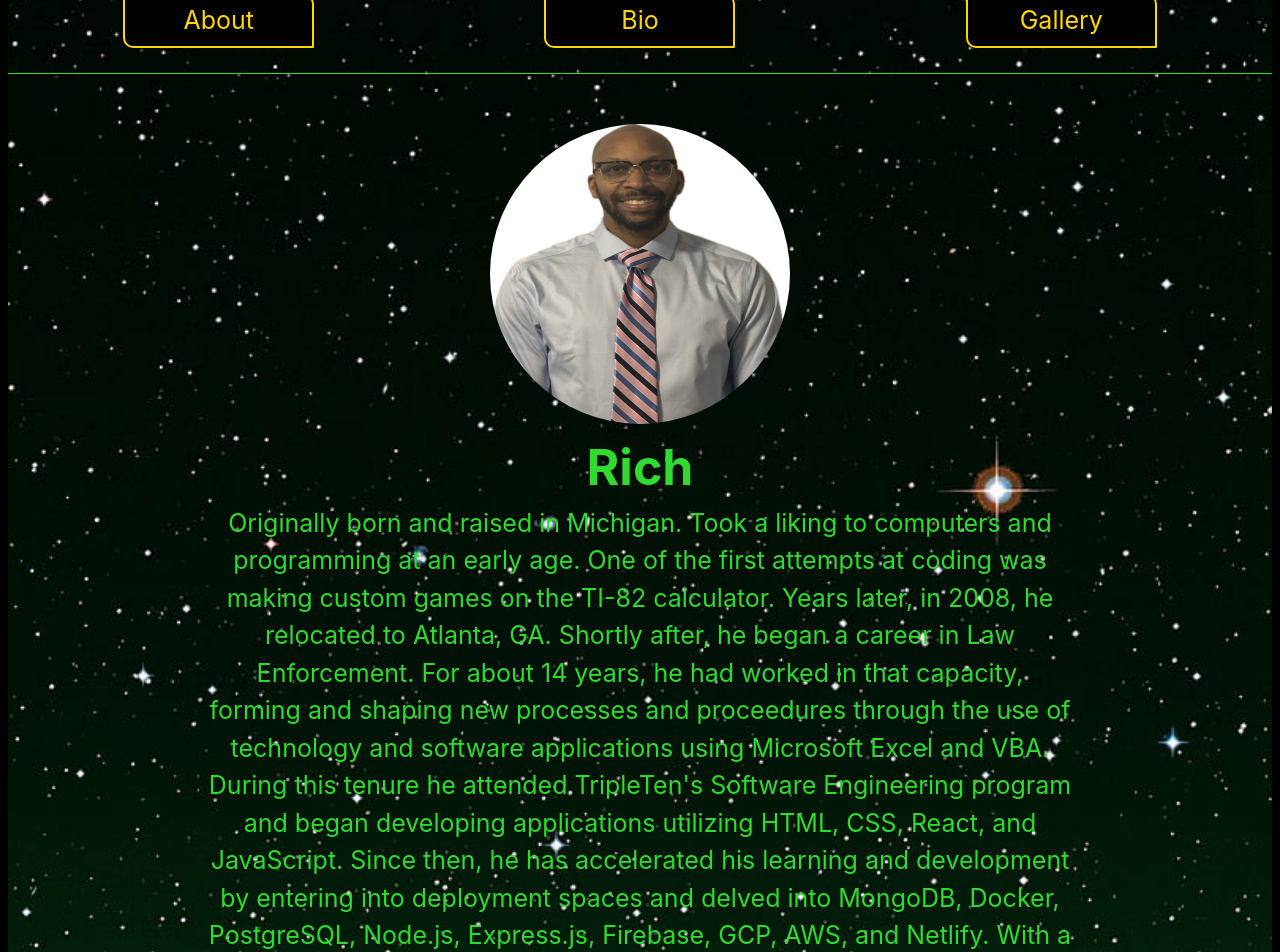
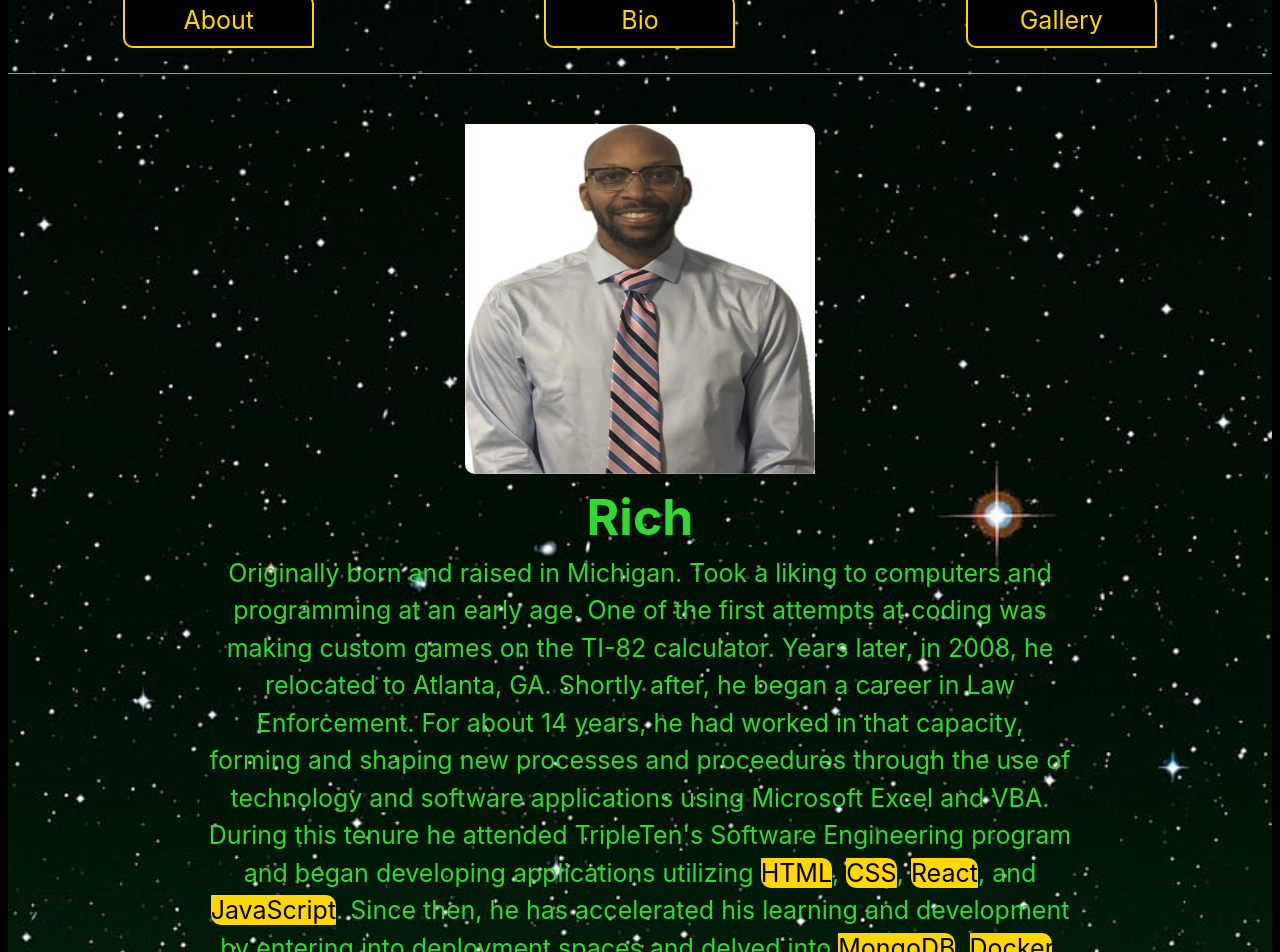
Before and after one commit to TonyRiches17/Get_Rich_Sites, a React (Vite) app: page /bio in a window 1280 px wide. Shown: the part 440-1392 px from the top of the page. Built offline with nearby package versions, Linux system fonts and the light colour scheme.

Commit message:
Add Technologies

```diff
--- a/src/components/Bio/Bio.css
+++ b/src/components/Bio/Bio.css
@@ -3,9 +3,9 @@
 }
 
 .bio__image {
-  height: 300px;
-  width: 300px;
-  border-radius: 50%;
+  height: 350px;
+  width: 350px;
+  border-radius: 1px 10px;
 }
 
 .bio__name {
@@ -19,3 +19,9 @@
   color: #31DA31;
   margin: 0;
 }
+
+.bio__emboss {
+  background-color: #FFD700;
+  border-radius: 1px 10px;
+  color: #000;
+}
--- a/src/components/Bio/Bio.jsx
+++ b/src/components/Bio/Bio.jsx
@@ -11,10 +11,10 @@ function Bio() {
         later, in 2008, he relocated to Atlanta, GA. Shortly after, he began a career in Law Enforcement. For about
         14 years, he had worked in that capacity, forming and shaping new processes and proceedures through the use
         of technology and software applications using Microsoft Excel and VBA. During this tenure he attended
-        TripleTen&apos;s Software Engineering program and began developing applications utilizing HTML, CSS, React, and
-        JavaScript. Since then, he has accelerated his learning and development by entering into deployment spaces
-        and delved into MongoDB, Docker, PostgreSQL, Node.js, Express.js, Firebase, GCP, AWS, and Netlify. With
-        a yearning for expanding his knowledge on all things developement, the sky is the limit.
+        TripleTen&apos;s Software Engineering program and began developing applications utilizing <span className="bio__emboss"> HTML</span>, <span className="bio__emboss">CSS</span>, <span className="bio__emboss">React</span>, and <span className="bio__emboss">JavaScript</span>.
+           Since then, he has accelerated his learning and development by entering into deployment spaces
+        and delved into <span className="bio__emboss">MongoDB</span>, <span className="bio__emboss">Docker</span>, <span className="bio__emboss">PostgreSQL</span>, <span className="bio__emboss">Node.js</span>, <span className="bio__emboss">Express.js</span>, <span className="bio__emboss">Firebase</span>, <span className="bio__emboss">GCP</span>, <span className="bio__emboss">AWS</span>, and <span className="bio__emboss">Netlify</span>. With a yearning for expanding his knowledge on
+           all things developement, the sky is the limit.
       </p>
     </div>
   )
--- a/src/components/Cards/Cards.css
+++ b/src/components/Cards/Cards.css
@@ -66,16 +66,22 @@
 }
 
 .card__technologies {
+  display: flex;
+  justify-content: center;
+  align-items: center;
   width: 400px;
   height: 350px;
-  background-color: rgba(0, 0, 0, .8);
+  background-color: rgba(0, 0, 0, .9);
+  padding: 30px;
   position: absolute;
   top: 0;
   left: 0;
-  padding: 30px;
-  display: flex;
-  justify-content: center;
-  align-items: center;
+  opacity: 0;
+  transition: opacity .3s linear;
+}
+
+.card__technologies:hover {
+  opacity: 1;
 }
 
 .card__technology {
```
Also changed, not shown: src/components/Cards/Cards.jsx (+0 -39 lines).
